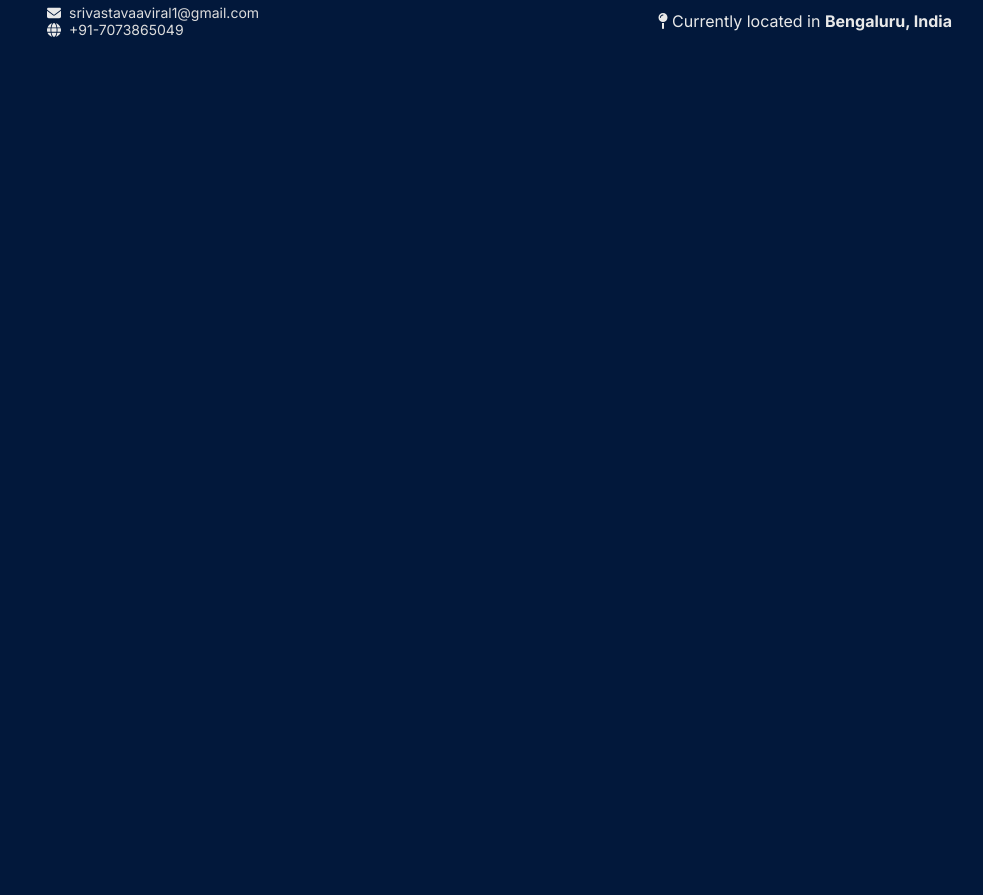
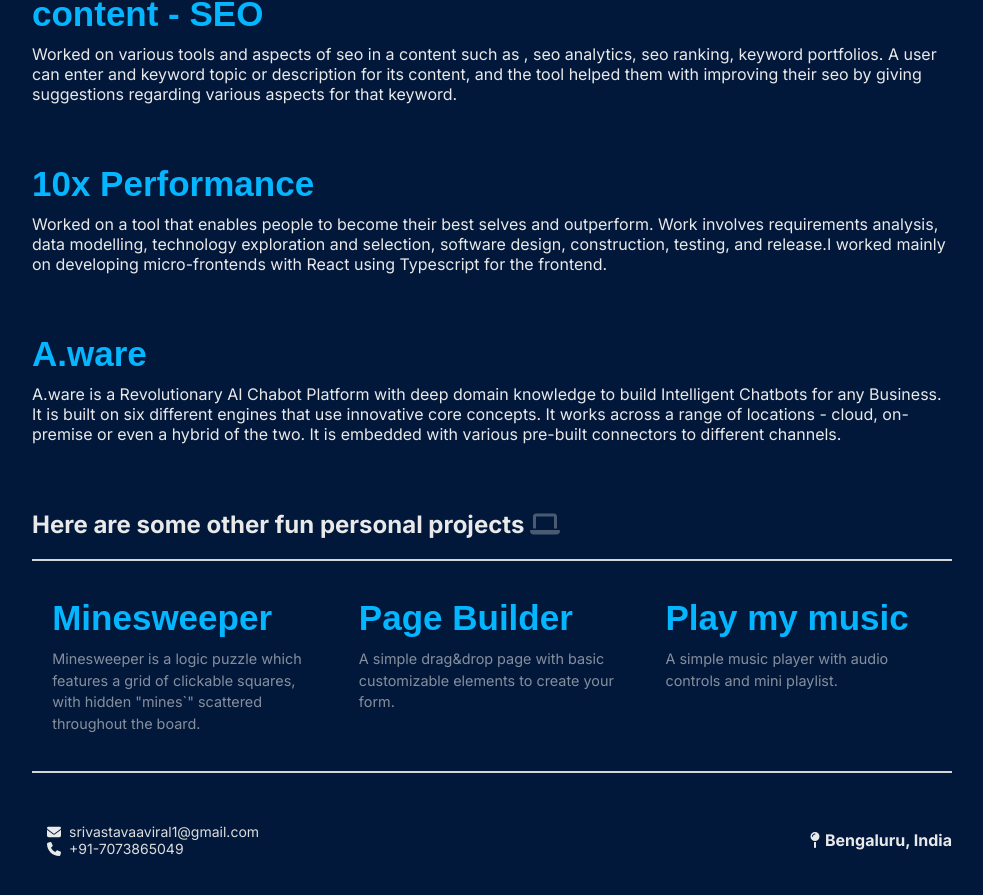
Before and after one commit to iamaaviral/personal-website, a Next.js app: page /projects in a window 1280 px wide. Shown: the part 287-1182 px from the top of the page, without its empty margins (148-1131 px from the left). Before the commit the page ends 800 px from the top, so only its background shows below. Built offline with nearby package versions, Linux system fonts and the light colour scheme.

Commit message:
added projects page

```diff
--- a/src/pages/footer.tsx
+++ b/src/pages/footer.tsx
@@ -1,7 +1,7 @@
 import styles from "@/styles/Home.module.css";
 import { FontAwesomeIcon } from "@fortawesome/react-fontawesome";
 
-import { faEnvelope, faGlobe, faLocation, faMapPin } from "@fortawesome/free-solid-svg-icons";
+import { faEnvelope, faMapPin, faPhone } from "@fortawesome/free-solid-svg-icons";
 
 const Footer = () => {
     return (
@@ -12,11 +12,11 @@ const Footer = () => {
                     <FontAwesomeIcon icon={faEnvelope} className={styles.socialIcon} />
                     <a href="mailto:srivastavaaviral1@gmail.com">srivastavaaviral1@gmail.com</a>
                     <br />
-                    <FontAwesomeIcon icon={faGlobe} className={styles.socialIcon} />
+                    <FontAwesomeIcon icon={faPhone} className={styles.socialIcon} />
                     <a>+91-7073865049</a>
                 </div>
                 <div className={styles.location}>
-                <FontAwesomeIcon icon={faMapPin}/> Currently located in <b>Bengaluru, India</b>
+                <FontAwesomeIcon icon={faMapPin}/>  <b>Bengaluru, India</b>
                 </div>
             </div>
         </footer>
--- a/src/pages/main.tsx
+++ b/src/pages/main.tsx
@@ -14,6 +14,7 @@ import {
   } from "@fortawesome/free-solid-svg-icons";
   import { FontAwesomeIcon } from "@fortawesome/react-fontawesome";
   import { Kanit } from "next/font/google";
+import Image from "next/image";
 
   const lato = Kanit({ weight: "600", subsets: ["latin"] });
 
@@ -25,10 +26,11 @@ const Main = () => {
           <div className={`${styles.container} ${styles.clearfix}`}>
             <div className={styles.homepageTitle}>
               <div className={styles.profileImage}>
-                <img
+                <Image
                   src="/image.png"
                   alt="profile-image"
-                  className={styles.profileImageDimension}
+                  height={700}
+                  width={500}
                 />
               </div>
 
--- a/src/pages/projects.tsx
+++ b/src/pages/projects.tsx
@@ -4,6 +4,9 @@ import Navbar from "./navbar";
 import { Inter } from "next/font/google";
 import styles from "@/styles/Home.module.css";
 import Footer from "./footer";
+import { FontAwesomeIcon } from "@fortawesome/react-fontawesome";
+import { faOsi } from "@fortawesome/free-brands-svg-icons";
+import { faLaptop, faMagicWandSparkles } from "@fortawesome/free-solid-svg-icons";
 
 const inter = Inter({ subsets: ["latin"] });
 
@@ -21,7 +24,101 @@ const Projects = () => {
       </Head>
       <main className={`${styles.main} ${inter.className}`}>
         <Navbar />
-        <h1>Hello</h1>
+        <div className={styles.container}>
+          <h2>Projects <FontAwesomeIcon className={styles.projectIcons} icon={faOsi}/></h2>
+          <hr className={styles.hr} />
+          <div className={styles.projectsWrapper}>
+            <div className={styles.eachProject}>
+              <h3 className={styles.projectName}>
+                <a href="https://www.peppercontent.io/features/measure-content-roi/" target="_blank" className={styles.projectLink}>
+                  content - SEO
+                </a>
+              </h3>
+              <div className={styles.projectDesc}>
+                Worked on various tools and aspects of seo in a content such as
+                , seo analytics, seo ranking, keyword portfolios. A user can
+                enter and keyword topic or description for its content, and the
+                tool helped them with improving their seo by giving suggestions
+                regarding various aspects for that keyword.{" "}
+              </div>
+            </div>
+            <div className={styles.eachProject}>
+              <h3 className={styles.projectName}>
+                <a href="https://www.xto10x.com/peoplecues/performance-management" target="_blank" className={styles.projectLink}>
+                  10x Performance
+                </a>
+              </h3>
+              <div className={styles.projectDesc}>
+                Worked on a tool that enables people to become their best selves and outperform.
+                Work involves requirements analysis, data modelling, technology
+                exploration and selection, software design, construction,
+                testing, and release.I worked mainly on developing
+                micro-frontends with React using Typescript for the frontend.
+              </div>
+            </div>
+            <div className={styles.eachProject}>
+              <h3 className={styles.projectName}>
+                <a href="https://www.senseforth.ai/aware" target="_blank" className={styles.projectLink}>
+                  A.ware
+                </a>
+              </h3>
+              <div className={styles.projectDesc}>
+                A.ware is a Revolutionary AI Chabot Platform with deep domain knowledge to build Intelligent Chatbots for any Business.
+                It is built on six different engines that use innovative core concepts. It works across a range of locations - cloud, on-premise or even a hybrid of the two. It is embedded with various pre-built connectors to different channels.
+              </div>
+            </div>
+          </div>
+          <h2>Here are some other fun personal projects <FontAwesomeIcon className={styles.projectIcons} icon={faLaptop}/></h2>
+          <hr className={styles.hr} />
+
+          <div className={styles.grid}>
+          <a
+            href="https://iamaaviral.github.io/minesweeper/"
+            className={styles.card}
+            target="_blank"
+            rel="noopener noreferrer"
+          >
+            <h3 className={styles.projectName}>
+                <a target="_blank" className={styles.projectLink}>
+                  Minesweeper
+                </a>
+              </h3>
+            <p>
+            Minesweeper is a logic puzzle  which features a grid of clickable squares, with hidden &quot;mines`&quot; scattered throughout the board.
+            </p>
+          </a>
+          <a
+            href="https://iamaaviral.github.io/page-builder/"
+            className={styles.card}
+            target="_blank"
+            rel="noopener noreferrer"
+          >
+            <h3 className={styles.projectName}>
+                <a target="_blank" className={styles.projectLink}>
+                  Page Builder
+                </a>
+              </h3>
+            <p>
+              A simple drag&drop page with basic customizable elements to create your form.
+            </p>
+          </a>
+          <a
+            href="https://play-my-music.vercel.app/"
+            className={styles.card}
+            target="_blank"
+            rel="noopener noreferrer"
+          >
+            <h3 className={styles.projectName}>
+                <a target="_blank" className={styles.projectLink}>
+                  Play my music
+                </a>
+              </h3>
+            <p>
+              A simple music player with audio controls and mini playlist.
+            </p>
+          </a>
+        </div>
+        </div>
         <Footer />
       </main>
     </>
--- a/src/styles/Home.module.css
+++ b/src/styles/Home.module.css
@@ -108,10 +108,6 @@
   z-index: 400;
 }
 
-.profileImage img {
-  height: 700px;
-}
-
 .profileName {
     font-family: 'Kanit', sans-serif;
     font-weight: normal;
@@ -198,11 +194,6 @@
   padding: 10px;
 }
 
-/* .iconBlock:nth-child(6) {
-  grid-column-start: 2;
-  grid-column-end: 3;
-} */
-
 .skillIcon {
   -moz-osx-font-smoothing: grayscale;
   -webkit-font-smoothing: antialiased;
@@ -266,6 +257,34 @@
   }
 }
 
+.projectIcons {
+  color: rgba(252, 252, 252, 0.295);
+}
+
+.projectsWrapper {
+  margin-bottom: 36px;
+}
+.eachProject {
+  padding: 30px 0;
+}
+
+.projectName {
+  font-size: 20px;
+  padding: 0 0 10px 0;
+}
+
+.projectLink {
+  font-size: 35px;
+  text-decoration: none;
+  color: #04b5ff;
+  cursor: pointer;
+  font-family: 'Josefin Sans', sans-serif;
+}
+
+.profileDesc {
+  font-family: "Lato", sans-serif;
+  font-size: 17px;
+}
 
 .footerInfo {
   padding: 15px 0 25px 0;
@@ -283,6 +302,58 @@
   margin-left: 8px;
 }
 
+.grid {
+  display: grid;
+  grid-template-columns: repeat(3, minmax(25%, auto));
+  width: var(--max-width);
+  max-width: 100%;
+}
+
+.card {
+  padding: 1rem 1.2rem;
+  border-radius: var(--border-radius);
+  background: rgba(var(--card-rgb), 0);
+  border: 1px solid rgba(var(--card-border-rgb), 0);
+  transition: background 200ms, border 200ms;
+}
+
+.card span {
+  display: inline-block;
+  transition: transform 200ms;
+}
+
+.card h2 {
+  font-weight: 600;
+  margin-bottom: 0.7rem;
+}
+
+.card p {
+  margin: 0;
+  opacity: 0.6;
+  font-size: 0.9rem;
+  line-height: 1.5;
+  max-width: 30ch;
+}
+.logo {
+  position: relative;
+}
+/* Enable hover only on non-touch devices */
+@media (hover: hover) and (pointer: fine) {
+  .card:hover {
+    background: rgba(var(--card-rgb), 0.1);
+    border: 1px solid rgba(var(--card-border-rgb), 0.15);
+  }
+
+  .card:hover span {
+    transform: translateX(4px);
+  }
+}
+
+@media (prefers-reduced-motion) {
+  .card:hover span {
+    transform: none;
+  }
+}
 @media only screen and (max-width: 900px) {
 
 .menu, .headerTools {
@@ -315,9 +386,17 @@
   border-radius: 50%;
   clear: both;
   left: 0;
-  right: 0;
   top: 0;
   margin: auto;
+  background-image: url(/image.png);
+  background-size: cover;
+  background-position: top center;
+  background-repeat: no-repeat;
+
+}
+
+.profileImage img {
+  display: none;
 }
 
 .profileName {
@@ -340,6 +419,25 @@
   align-items: center;
 }
 
+.grid {
+  grid-template-columns: 1fr;
+  margin-bottom: 120px;
+  max-width: 80vw;
+  text-align: center;
+  margin: auto;
+}
+
+.card {
+  display: flex;
+  flex-direction: column;
+  align-items: center;
+  padding: 1rem 2.5rem;
+}
+
+.card h2 {
+  margin-bottom: 0.5rem;
+}
+
 .hr {
   width: 100%
 }
```
